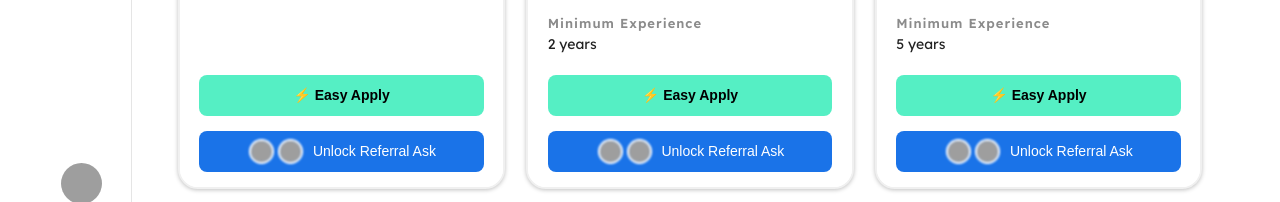
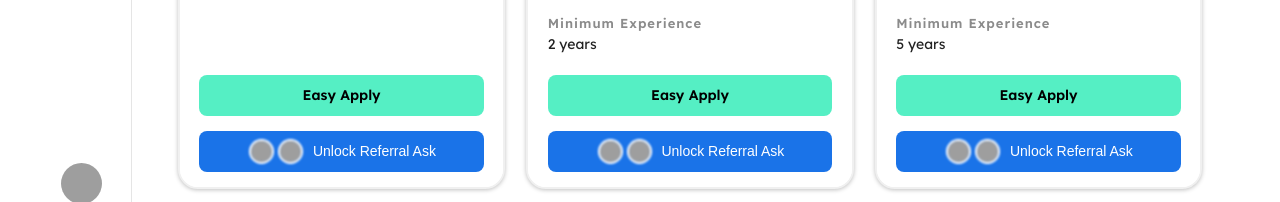
Before and after one commit to sngrajesh/workday, a React (Vite) app: page / in a window 1280 px wide. Shown: the part 598-800 px from the top of the page. Built offline with nearby package versions, Linux system fonts and the light colour scheme; grey boxes are pictures that could not be loaded.

Commit message:
Redux Setup

```diff
--- a/package.json
+++ b/package.json
@@ -10,9 +10,12 @@
     "preview": "vite preview"
   },
   "dependencies": {
+    "@reduxjs/toolkit": "^2.2.3",
     "react": "^18.2.0",
     "react-dom": "^18.2.0",
-    "react-router-dom": "^6.23.0"
+    "react-redux": "^9.1.2",
+    "react-router-dom": "^6.23.0",
+    "redux": "^5.0.1"
   },
   "devDependencies": {
     "@types/react": "^18.2.66",
--- a/src/components/card/Card.css
+++ b/src/components/card/Card.css
@@ -23,6 +23,11 @@
   max-width: 360px;
   box-shadow: rgba(0, 0, 0, 0.25) 0px 1px 4px 0px !important;
   max-height: 78vh;
+  transition: transform 0.3s;
+}
+
+.job-detail:hover {
+  transform: scale(1.01);
 }
 
 .posted-date-applicants {
@@ -149,8 +154,9 @@
   width: 100%;
 }
 
-.apply-links button {
-  /* removing default atules */
+.apply-links-button {
+  /* removing default unset */
+  text-decoration: unset;
   border: none;
   user-select: none;
   cursor: pointer;
--- a/src/components/card/Card.jsx
+++ b/src/components/card/Card.jsx
@@ -21,14 +21,20 @@ const Card = ({
           <div className="applicants">10 Applicants</div>
         </div>
         <div className="job-company-detail">
-          <img className="company-logo" src={logoUrl} alt="company-logo" />
+          {logoUrl ? (
+            <img className="company-logo" src={logoUrl} alt="company-logo" />
+          ) : (
+            <div className="company-logo">
+              {companyName?.split(" ").map((word) => word[0].toUpperCase())}
+            </div>
+          )}
           <div className="job-company-detail-innder-wrapper">
             <div className="company-name">{companyName}</div>
             <div className="job-role">{jobRole}</div>
             <div className="job-location">{location}</div>
           </div>
         </div>
-        <div className="job-salary">{`Estimated Salary:  ${salaryCurrencyCode}${minJdSalary} - ${maxJdSalary}LPA`}</div>
+        <div className="job-salary">{`Estimated Salary:  ${salaryCurrencyCode} ${minJdSalary} - ${maxJdSalary} LPA`}</div>
         <div className="companydetai-jobdetail">
           <h3>About Company: </h3>
           <p className="job-detail-paragrahp">
@@ -56,8 +62,19 @@ const Card = ({
             <span>{`${minExp} years`}</span>
           </div>
           <div className="apply-links">
-            <button>⚡ Easy Apply</button>
-            <button className="ask-for-referral-button">
+            {jdLink ? (
+              <a
+                href={jdLink}
+                target="_blank"
+                rel="noopener noreferrer"
+                className="apply-links-button"
+              >
+                Easy Apply
+              </a>
+            ) : (
+              <button className="apply-links-button">⚡ Easy Apply</button>
+            )}
+            <button className="apply-links-button ask-for-referral-button">
               <img
                 src="https://media.licdn.com/dms/image/C5103AQHVt2mE6FxV8Q/profile-displayphoto-shrink_800_800/0/1534593555331?e=1717632000&v=beta&t=4it3udzASl4VF4xaqVNLIeuov1xNZK5binLTShSqA1s"
                 alt=""
--- /dev/null
+++ b/src/store/actionTypes.js
@@ -0,0 +1,2 @@
+export const SET_JOBS = "SET_JOBS";
+export const FILTER_CHANGE = "FILTER_CHANGE";
--- /dev/null
+++ b/src/store/reducers/jobReducer.js
@@ -0,0 +1,18 @@
+import { SET_JOBS, FILTER_CHANGE } from "./../actionTypes";
+
+const initialState = {
+  jobs: [],
+  displayJobs: [],
+  filters: {},
+};
+export const JOBReducer = (state = initialState, action) => {
+  switch (action.type) {
+    case SET_JOBS:
+      return {
+        ...state,
+        jobs: [...state.jobs, action.payload],
+      };
+    default:
+      return state;
+  }
+};
--- /dev/null
+++ b/src/store/rootReducer.js
@@ -0,0 +1,8 @@
+import { JOBReducer } from "./reducers/jobReducer";
+import { combineReducers } from "redux";
+
+const rootReducer = combineReducers({
+    JOBReducer,
+});
+
+export default rootReducer;
--- /dev/null
+++ b/src/store/store.js
@@ -0,0 +1,8 @@
+import { configureStore } from "@reduxjs/toolkit";
+import rootReducer from "./rootReducer";
+
+const store = configureStore({
+    reducer: rootReducer
+});
+
+export default store;
```
Also changed, not shown: src/App.jsx (+11 -11 lines), src/store/actions/jobAction.js (added, +8 -0 lines), 1 other file (tests, documents, lock files or other folders).
